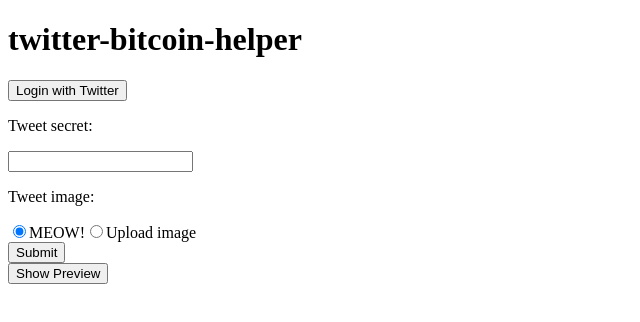
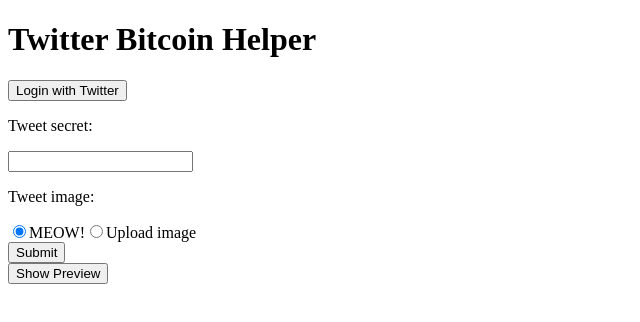
Before and after one commit to odylomv/twitter-bitcoin-helper, an Angular app: page / in a window 1280 px wide. Shown: the top 322 px of the page, without its empty margins (0-640 px from the left). Built offline with nearby package versions, Linux system fonts and the light colour scheme.

Commit message:
cleaned up app.component html

```diff
--- a/src/app/app.component.html
+++ b/src/app/app.component.html
@@ -1,6 +1,8 @@
 <header>
-    <h1>{{ title }}</h1>
+    <h1>Twitter Bitcoin Helper</h1>
     <button *ngIf="(getAuthStatus() | async) === false" (click)="twitterLogin()">Login with Twitter</button>
 </header>
 
-<router-outlet></router-outlet>
+<main>
+    <router-outlet></router-outlet>
+</main>
--- a/src/app/app.component.ts
+++ b/src/app/app.component.ts
@@ -7,8 +7,6 @@
     styleUrls: ['./app.component.scss'],
 })
 export class AppComponent {
-    title = 'twitter-bitcoin-helper';
-
     constructor(private twitterService: TwitterService) {}
 
     twitterLogin() {
```
